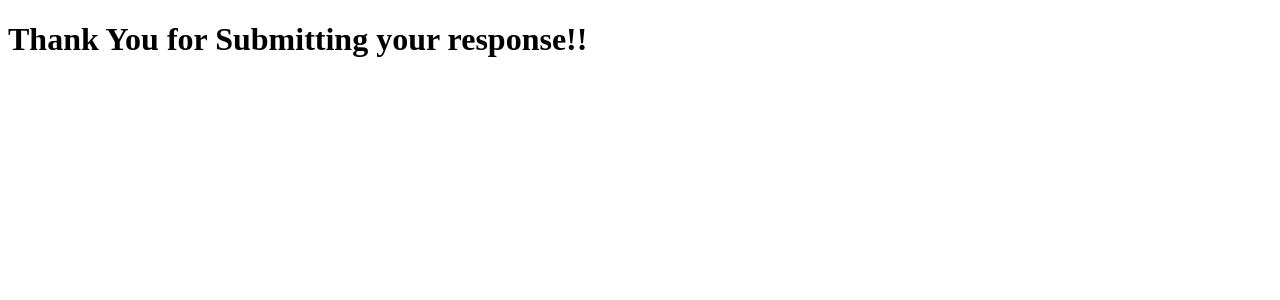
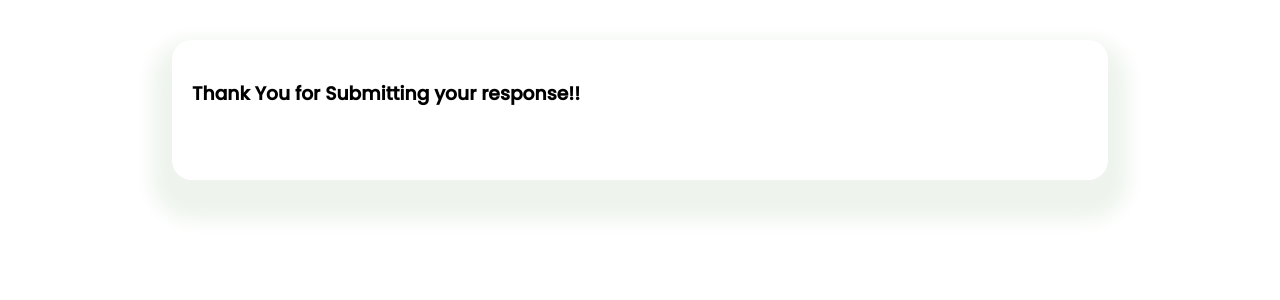
Before and after one commit to kriyanshii/ssip-user, a Flask app: template base/templates/done.html in a window 1280 px wide. Shown: the top 300 px of the page. Run offline with Flask 2, Linux system fonts and the light colour scheme; the template is opened without the code that fills it, so the values that code supplies are empty.

Commit message:
added css to done.html

```diff
--- a/base/templates/done.html
+++ b/base/templates/done.html
@@ -3,10 +3,39 @@
 <head>
     <meta charset="UTF-8">
     <title>Title</title>
+    <style>
+        @import url('https://fonts.googleapis.com/css2?family=Poppins:wght@300;500&display=swap');
+
+:root{
+--primary: #0B115C;
+--button-blue: #134074;
+--light-blue: #EEF4ED;
+}
+
+/* body{
+    background: var(--primary);
+    color: white;
+} */
+    body{
+        font-family: 'Poppins';
+    }
+
+    .card{
+        /* font-size: 20px; */
+        width: 70vw;
+        padding: 20px;
+        margin: 40px auto;
+        height: 100px;
+        background: white;
+        box-shadow: 0px 20px 20px 20px var(--light-blue);
+        border-radius: 20px;
+    }
+    </style>
 </head>
 <body>
-
-<h1>Thank You for Submitting your response!!</h1>
+    <div class="card">
+    <h3>Thank You for Submitting your response!!</h3>
+    </div>
 
 </body>
 </html>
```
